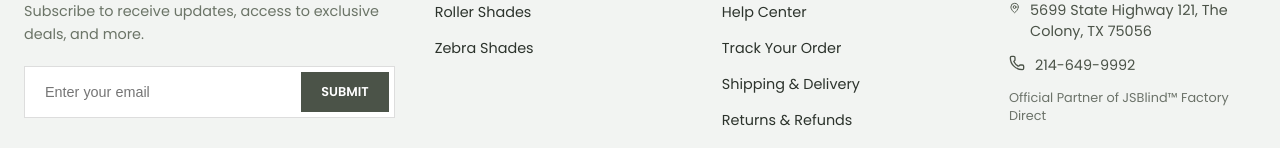
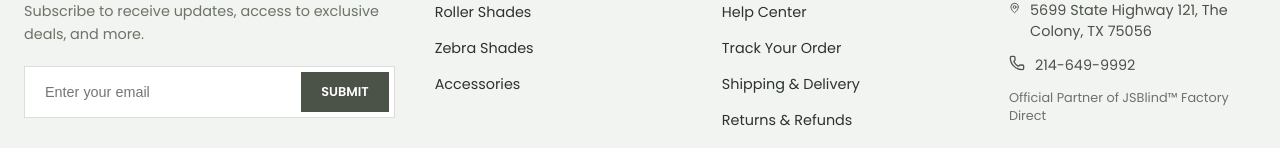
Before and after one commit to park102941-cmyk/jsblinxd, a React (Vite) app: page /admin/email-management in a window 1280 px wide. Shown: the part 1152-1300 px from the top of the page. Built offline with nearby package versions, Linux system fonts and the light colour scheme; no server answers; the database is empty.

Commit message:
feat(footer): add Accessories link to Our Collections list in footer

```diff
--- a/src/components/Footer.jsx
+++ b/src/components/Footer.jsx
@@ -92,6 +92,7 @@ const Footer = () => {
                         <ul className="footer-links">
                             <li><Link to="/products?category=roller">Roller Shades</Link></li>
                             <li><Link to="/products?category=zebra">Zebra Shades</Link></li>
+                            <li><Link to="/products?category=motor">Accessories</Link></li>
                         </ul>
                     </div>
 
```
